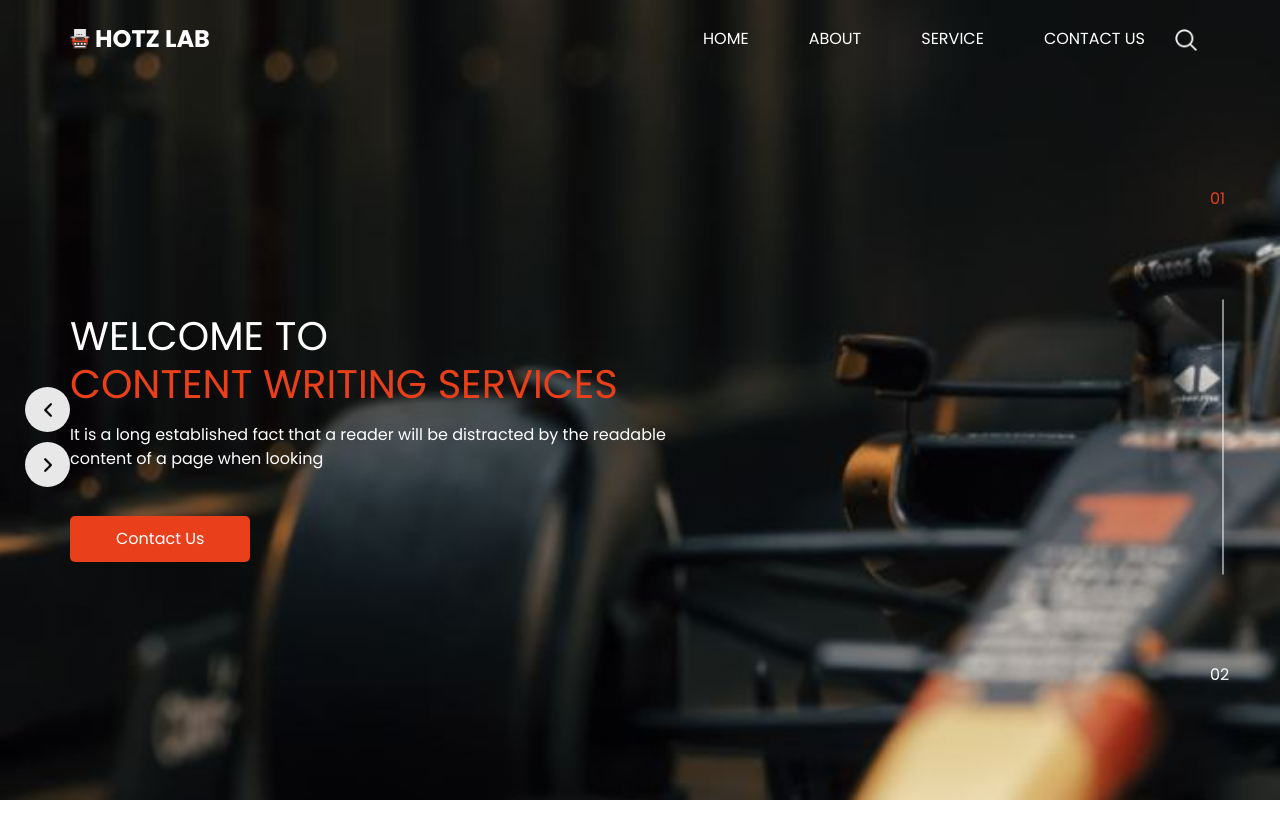
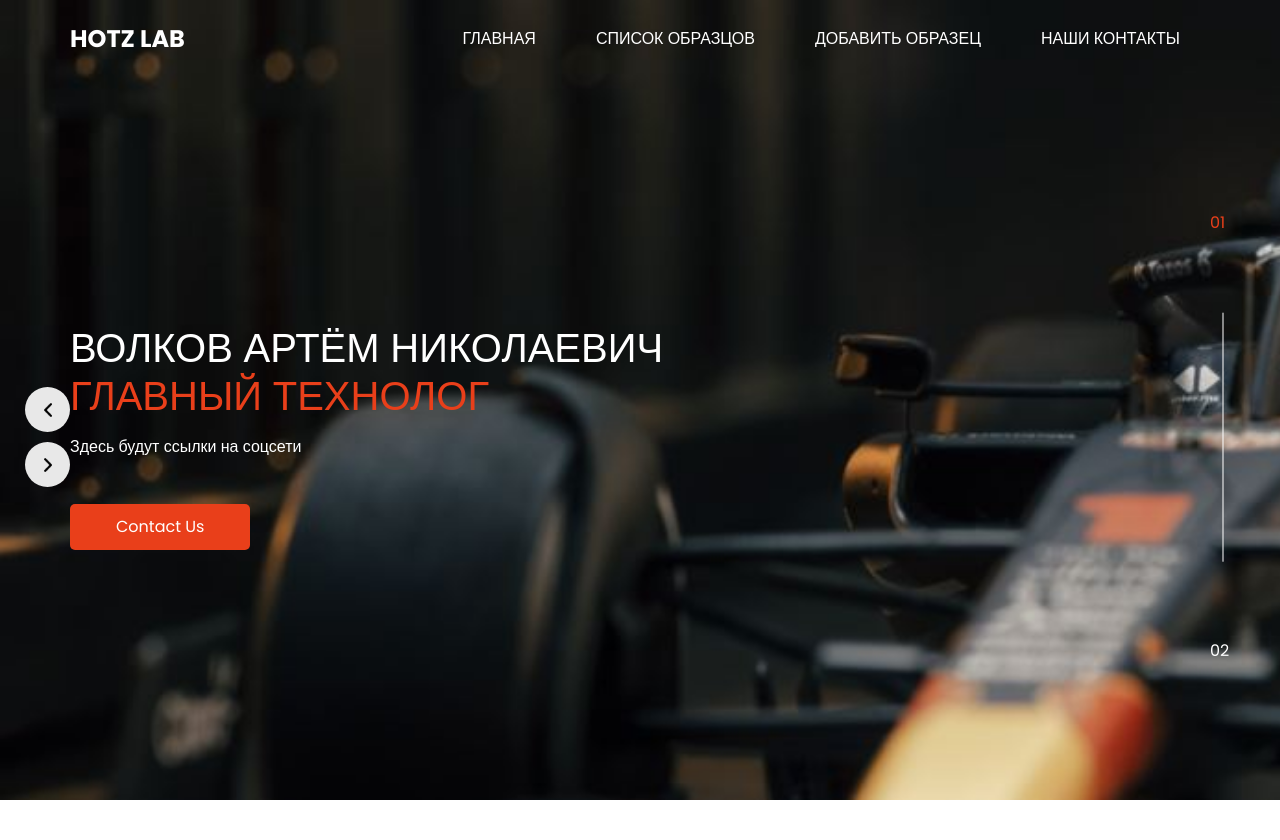
Before and after one commit to F1reStyLe/LabSite, a Django app: page / in a window 1280 px wide. Shown: the top 840 px of the page. Run offline with Django 4.2, Linux system fonts and the light colour scheme; some libraries are stand-ins or nearby versions.

Commit message:
add templates

```diff
--- /dev/null
+++ b/lab/templates/lab/base.html
@@ -0,0 +1,126 @@
+{% load static %}
+
+<!DOCTYPE html>
+<html>
+
+<head>
+  <!-- Basic -->
+  <meta charset="utf-8" />
+  <meta http-equiv="X-UA-Compatible" content="IE=edge" />
+  <!-- Mobile Metas -->
+  <meta name="viewport" content="width=device-width, initial-scale=1, shrink-to-fit=no" />
+  <!-- Site Metas -->
+  <meta name="keywords" content="" />
+  <meta name="description" content="" />
+  <meta name="author" content="" />
+
+  <title>HOTZ LAB</title>
+
+  <!-- slider stylesheet -->
+  <link rel="stylesheet" type="text/css"
+    href="https://cdnjs.cloudflare.com/ajax/libs/OwlCarousel2/2.1.3/assets/owl.carousel.min.css" />
+
+
+  <!-- font wesome stylesheet -->
+  <link rel="stylesheet" href="https://maxcdn.bootstrapcdn.com/font-awesome/4.3.0/css/font-awesome.min.css">
+
+  <!-- bootstrap core css -->
+  <link rel="stylesheet" type="text/css" href="{% static 'css/bootstrap.css' %}" />
+
+  <!-- fonts style -->
+  <link href="https://fonts.googleapis.com/css?family=Poppins:400,600,700&display=swap" rel="stylesheet">
+  <!-- Custom styles for this template -->
+  <link href="{% static 'css/style.css' %}" rel="stylesheet" />
+  <!-- responsive style -->
+  <link href="{% static 'css/responsive.css' %}" rel="stylesheet" />
+</head>
+
+<body>
+  <div class="hero_area">
+    <!-- header section strats -->
+    <header class="header_section">
+      <div class="container">
+        <nav class="navbar navbar-expand-lg custom_nav-container pt-3">
+          <a class="navbar-brand mr-5" href="{% url 'index' %}">
+            <span>
+              HOTZ LAB
+            </span>
+          </a>
+          <button class="navbar-toggler" type="button" data-toggle="collapse" data-target="#navbarSupportedContent"
+            aria-controls="navbarSupportedContent" aria-expanded="false" aria-label="Toggle navigation">
+            <span class="navbar-toggler-icon"></span>
+          </button>
+          <div class="collapse navbar-collapse" id="navbarSupportedContent">
+            <div class="d-flex ml-auto flex-column flex-lg-row align-items-center">
+              <ul class="navbar-nav  ">
+                <li class="nav-item active">
+                  <a class="nav-link" href="{% url 'index' %}">Главная<span class="sr-only">(current)</span></a>
+                </li>
+                <li class="nav-item">
+                  <a class="nav-link" href="{% url 'sample_list' %}">Список образцов</a>
+                </li>
+                <li class="nav-item">
+                  <a class="nav-link" href="{% url 'add_sample' %}">Добавить образец</a>
+                </li>
+                <li class="nav-item">
+                  <a class="nav-link" href="{% url 'contacts' %}">Наши контакты</a>
+                </li>
+              </ul>
+            </div>
+          </div>
+        </nav>
+      </div>
+    </header>
+    {% block content %}
+    {% endblock %}
+    <!-- end header section -->
+    {% block slider %}
+    {% endblock %}
+    </div>
+
+
+  <!-- info section -->
+
+  <section class="info_section layout_padding">
+    <div class="footer_contact">
+      <div class="heading_container">
+        <h2>
+          Contact Us
+        </h2>
+      </div>
+      <div class="box">
+        <a href="" class="img-box">
+          <img src="{% static 'images/location.png' %}" alt="" class="img-1">
+          <img src="{% static 'images/location-o.png' %}" alt="" class="img-2">
+        </a>
+        <a href="" class="img-box">
+          <img src="{% static 'images/call.png' %}" alt="" class="img-1">
+          <img src="{% static 'images/call-o.png' %}" alt="" class="img-2">
+        </a>
+        <a href="" class="img-box">
+          <img src="{% static 'images/envelope.png' %}" alt="" class="img-1">
+          <img src="{% static 'images/envelope-o.png' %}" alt="" class="img-2">
+        </a>
+      </div>
+    </div>
+
+
+  </section>
+
+
+  <!-- end info section -->
+
+  <!-- footer section -->
+  <section class="container-fluid footer_section">
+    <p>
+        Парняги из лаборатории HOTZ
+    </p>
+  </section>
+  <!-- footer section -->
+
+  <script type="text/javascript" src="{% static 'js/jquery-3.4.1.min.js' %}"></script>
+  <script type="text/javascript" src="{% static 'js/bootstrap.js' %}"></script>
+
+</body>
+
+</html>
--- /dev/null
+++ b/lab/templates/lab/contasts.html
@@ -0,0 +1 @@
+{% extends 'lab/base.html' %}
--- a/lab/templates/lab/index.html
+++ b/lab/templates/lab/index.html
@@ -1,81 +1,6 @@
-{% load static %}
+{% extends 'lab/base.html' %}
 
-<!DOCTYPE html>
-<html>
-
-<head>
-  <!-- Basic -->
-  <meta charset="utf-8" />
-  <meta http-equiv="X-UA-Compatible" content="IE=edge" />
-  <!-- Mobile Metas -->
-  <meta name="viewport" content="width=device-width, initial-scale=1, shrink-to-fit=no" />
-  <!-- Site Metas -->
-  <meta name="keywords" content="" />
-  <meta name="description" content="" />
-  <meta name="author" content="" />
-
-  <title>HOTZ LAB</title>
-
-  <!-- slider stylesheet -->
-  <link rel="stylesheet" type="text/css"
-    href="https://cdnjs.cloudflare.com/ajax/libs/OwlCarousel2/2.1.3/assets/owl.carousel.min.css" />
-
-
-  <!-- font wesome stylesheet -->
-  <link rel="stylesheet" href="https://maxcdn.bootstrapcdn.com/font-awesome/4.3.0/css/font-awesome.min.css">
-
-  <!-- bootstrap core css -->
-  <link rel="stylesheet" type="text/css" href="{% static 'css/bootstrap.css' %}" />
-
-  <!-- fonts style -->
-  <link href="https://fonts.googleapis.com/css?family=Poppins:400,600,700&display=swap" rel="stylesheet">
-  <!-- Custom styles for this template -->
-  <link href="{% static 'css/style.css' %}" rel="stylesheet" />
-  <!-- responsive style -->
-  <link href="{% static 'css/responsive.css' %}" rel="stylesheet" />
-</head>
-
-<body>
-  <div class="hero_area">
-    <!-- header section strats -->
-    <header class="header_section">
-      <div class="container">
-        <nav class="navbar navbar-expand-lg custom_nav-container pt-3">
-          <a class="navbar-brand mr-5" href="index.html">
-            <img src="{% static 'images/logo.png' %}" alt="">
-            <span>
-              HOTZ LAB
-            </span>
-          </a>
-          <button class="navbar-toggler" type="button" data-toggle="collapse" data-target="#navbarSupportedContent"
-            aria-controls="navbarSupportedContent" aria-expanded="false" aria-label="Toggle navigation">
-            <span class="navbar-toggler-icon"></span>
-          </button>
-          <div class="collapse navbar-collapse" id="navbarSupportedContent">
-            <div class="d-flex ml-auto flex-column flex-lg-row align-items-center">
-              <ul class="navbar-nav  ">
-                <li class="nav-item active">
-                  <a class="nav-link" href="index.html">Home <span class="sr-only">(current)</span></a>
-                </li>
-                <li class="nav-item">
-                  <a class="nav-link" href="about.html"> About </a>
-                </li>
-                <li class="nav-item">
-                  <a class="nav-link" href="service.html"> Service </a>
-                </li>
-                <li class="nav-item">
-                  <a class="nav-link" href="contact.html">Contact us</a>
-                </li>
-              </ul>
-              <form class="form-inline">
-                <button class="btn  my-2 my-sm-0 nav_search-btn" type="submit"></button>
-              </form>
-            </div>
-          </div>
-        </nav>
-      </div>
-    </header>
-    <!-- end header section -->
+{% block slider %}
 <!-- slider section -->
 <section class=" slider_section position-relative">
   <div id="carouselExampleIndicators" class="carousel slide" data-ride="carousel">
@@ -91,14 +16,13 @@
               <div class="detail-box">
                 <div>
                   <h1>
-                        Welcome To <br>
+                    Волков Артём Николаевич <br>
                     <span>
-                          Content Writing Services
+                      Главный Технолог
                     </span>
                   </h1>
                   <p>
-                        It is a long established fact that a reader will be distracted by the readable content of a page
-                        when looking
+                    Здесь будут ссылки на соцсети
                   </p>
                   <div class="btn-box">
                     <a href="" class="btn-1">
@@ -118,14 +42,13 @@
               <div class="detail-box">
                 <div>
                   <h1>
-                        Welcome To <br>
+                    Одинцов Алексей Андреевич <br>
                     <span>
-                          Content Writing Services
+                      Химик-Технолог
                     </span>
                   </h1>
                   <p>
-                        It is a long established fact that a reader will be distracted by the readable content of a page
-                        when looking
+                    Здесь будут ссылки на соцсети
                   </p>
                   <div class="btn-box">
                     <a href="" class="btn-1">
@@ -149,51 +72,6 @@
     </div>
   </div>
 </section>
+</div>
 <!-- end slider section -->
-  </div>
-
-  <!-- info section -->
-
-  <section class="info_section layout_padding">
-    <div class="footer_contact">
-      <div class="heading_container">
-        <h2>
-          Contact Us
-        </h2>
-      </div>
-      <div class="box">
-        <a href="" class="img-box">
-          <img src="{% static 'images/location.png' %}" alt="" class="img-1">
-          <img src="{% static 'images/location-o.png' %}" alt="" class="img-2">
-        </a>
-        <a href="" class="img-box">
-          <img src="{% static 'images/call.png' %}" alt="" class="img-1">
-          <img src="{% static 'images/call-o.png' %}" alt="" class="img-2">
-        </a>
-        <a href="" class="img-box">
-          <img src="{% static 'images/envelope.png' %}" alt="" class="img-1">
-          <img src="{% static 'images/envelope-o.png' %}" alt="" class="img-2">
-        </a>
-      </div>
-    </div>
-
-
-  </section>
-
-
-  <!-- end info section -->
-
-  <!-- footer section -->
-  <section class="container-fluid footer_section">
-    <p>
-        Парняги из лаборатории HOTZ
-    </p>
-  </section>
-  <!-- footer section -->
-
-  <script type="text/javascript" src="{% static 'js/jquery-3.4.1.min.js' %}"></script>
-  <script type="text/javascript" src="{% static 'js/bootstrap.js' %}"></script>
-
-</body>
-
-</html>
+{% endblock %}
--- /dev/null
+++ b/lab/templates/lab/sample.html
@@ -0,0 +1 @@
+{% extends 'lab/base.html' %}
--- /dev/null
+++ b/lab/templates/lab/samplelist.html
@@ -0,0 +1 @@
+{% extends 'lab/base.html' %}
--- a/lab/urls.py
+++ b/lab/urls.py
@@ -3,4 +3,8 @@ from . import views
 
 urlpatterns = [
     path('', views.index, name='index'),
+    path('sample_list/', views.index, name='sample_list'),
+    path('add_sample/', views.index, name='add_sample'),
+    path('contacts/', views.index, name='contacts'),
+    path('sample/<str:pk>', views.index, name='contacts'),
 ]
--- a/lab/views.py
+++ b/lab/views.py
@@ -4,3 +4,18 @@ from .models import *
 def index(request):
 
     return render(request, template_name='lab/index.html')
+
+
+def sample_list(request):
+    samples = PigmentPaste.objects.all()
+    return render(request, template_name='lab/sample_list', context={'samples':samples})
+
+
+def sample(request, pk):
+    sample = PigmentPaste.objects.get(id=pk)
+    return render(request, template_name='lab/sample', context={'sample': sample})
+
+
+def contacts(request):
+
+    return render(request, template_name='lab/contacts')
```
Also changed, not shown: lab/static/images/logo.png. Lines whose indentation alone changed are shown as unchanged.
